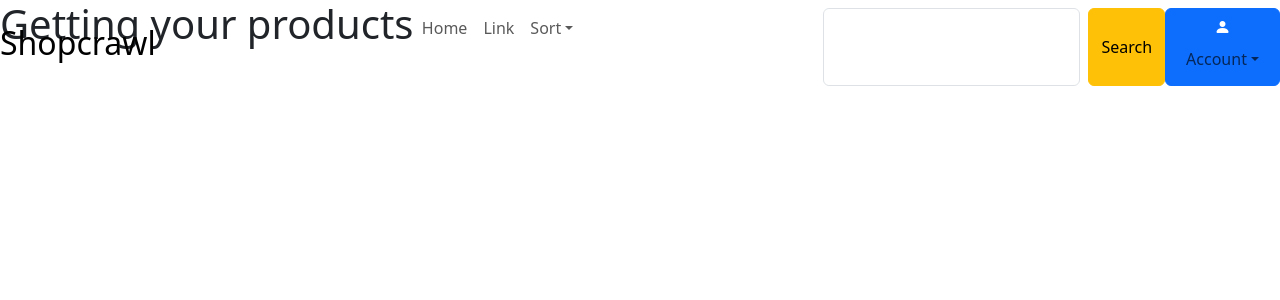
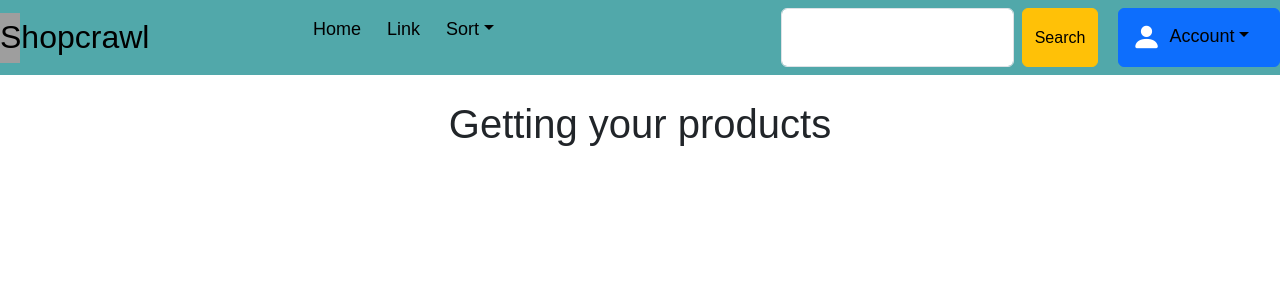
Before and after one commit to allenamaya/Shopcrawl-online-mart, a React (Create React App) app in the folder client/: page /loading in a window 1280 px wide. Shown: the top 300 px of the page. Built offline with nearby package versions, Linux system fonts and the light colour scheme; grey boxes are pictures that could not be loaded.

Commit message:
Style the app components

```diff
--- a/client/src/css/index.css
+++ b/client/src/css/index.css
@@ -1,6 +1,59 @@
+body{
+    text-align: center;
+    font-family: 'Kumbh Sans', sans-serif;
+    font-family: 'League Spartan', sans-serif;
+}
+.navbar{
+    background-color: #51A8AA;
+}
+.nav-item, .nav-link{
+    color: black;
+    font-size: 18px;
+}
+.dropdown-menu{
+    background-color: #51A8AA;
+}
+.nav-link{
+    margin-right: 10px;
+}
+.main-content{
+    margin-top: 100px;
+}
 .products{
     display: flex;
     flex-direction: row;
     flex-wrap: wrap;
     justify-content: center;
 }
+.products > * {
+    margin: 20px;
+}
+a{
+    text-decoration: none;
+    color: inherit
+}
+.product{
+    color: aliceblue;
+    background-color: #2C4B79;
+    border-color: aliceblue;
+}
+.product-img{
+    background-color: #2C4B79;
+    /* border-radius: 30px; */
+}
+.app-brand{
+    background: url('../images/Shopcrawl.png');
+    width: 20px;
+    height: 50px;
+    display: block;
+}
+.account-btn{
+    margin-left: 20px;
+    display: flex;
+    flex-direction: row;
+    justify-content: center;
+    max-height: fit-content;
+}
+.account-btn > i{
+    font-size: 30px;
+}
```
